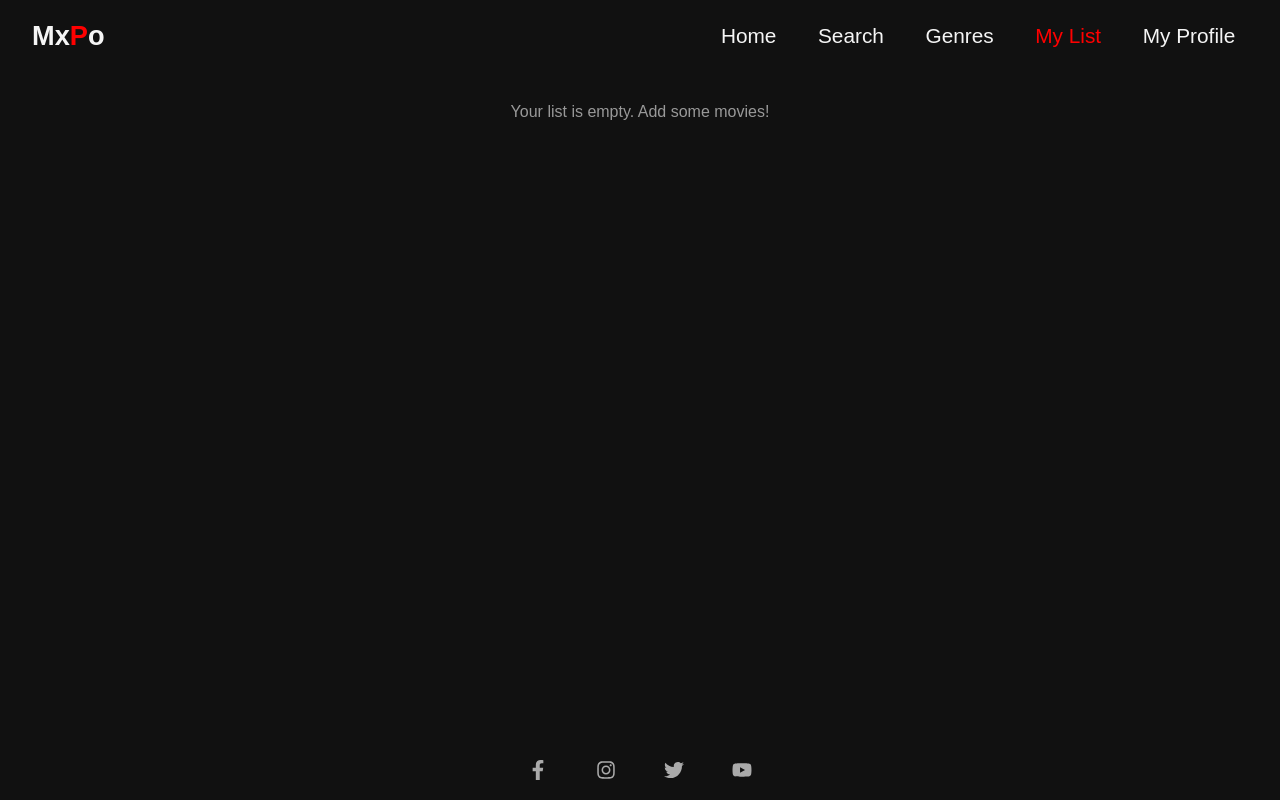
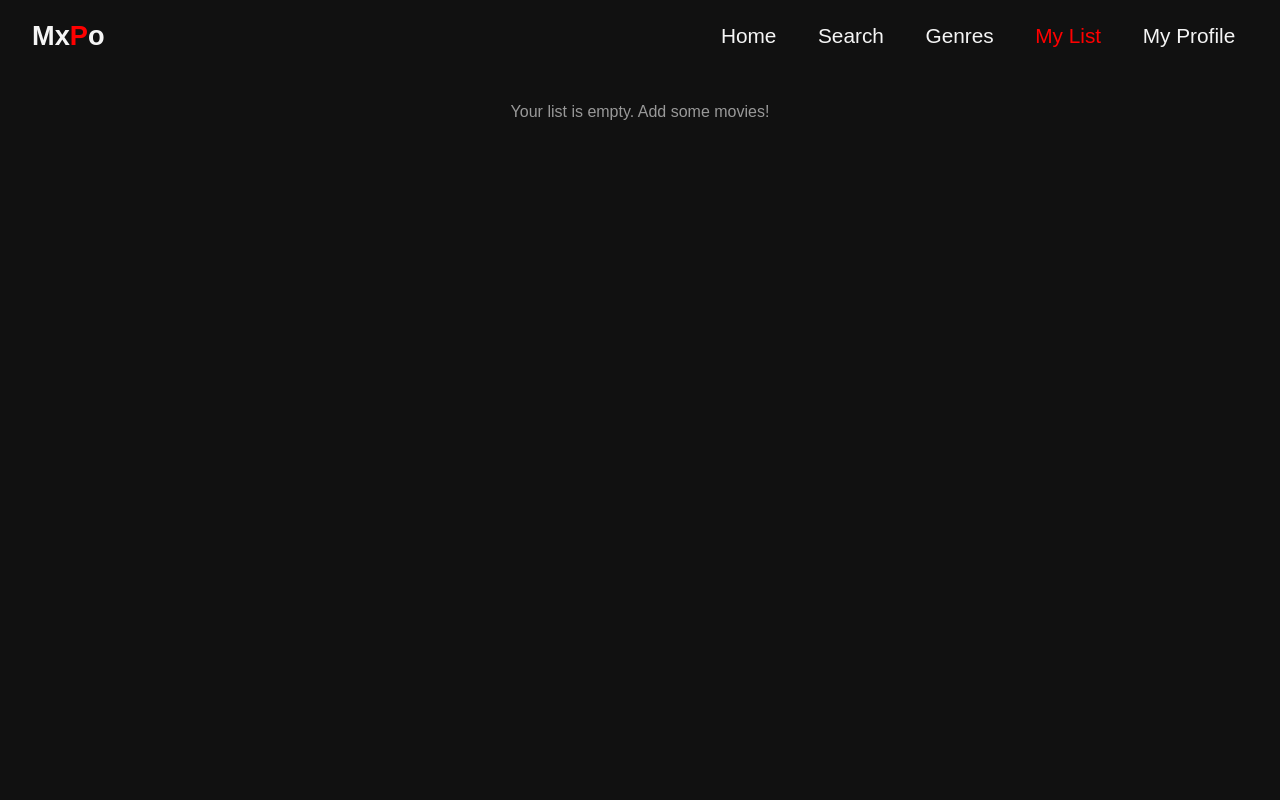
Before and after one commit to hemntpendem/mxpo, a Next.js app: page /mylist in a window 1280 px wide. Shown: the top 800 px of the page. Built offline with nearby package versions, Linux system fonts and the light colour scheme.

Commit message:
fix min height on emty list

```diff
--- a/src/app/globals.css
+++ b/src/app/globals.css
@@ -615,7 +615,7 @@ a {
   font-size: 1rem;
   color: #999;
   padding-top: 100px;
-  min-height: 90vh;
+  min-height: 100vh;
 }
 
 /* Responsive adjustments */
```
